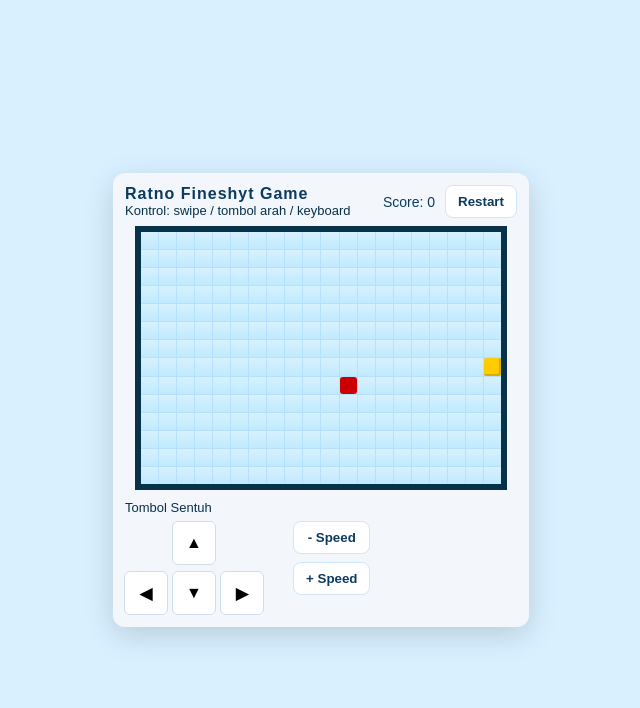
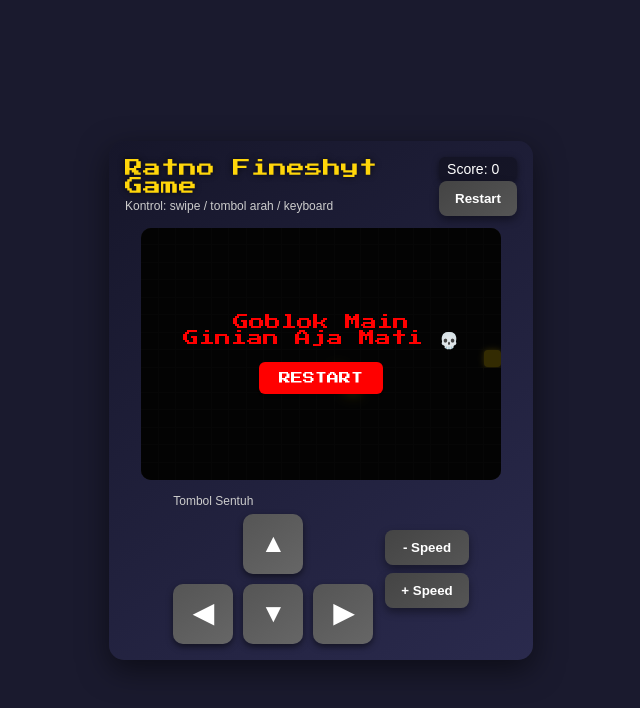
Before and after one commit to KenyotID/OntarId, a plain HTML site: page index.html in a window 1280 px wide. Shown: the whole page, without its empty margins (319-959 px from the left). Drawn offline with Linux system fonts and the light colour scheme.

Commit message:
Update index.html

```diff
--- a/index.html
+++ b/index.html
@@ -1,82 +1,203 @@
+
 <!DOCTYPE html>
 <html lang="id">
 <head>
 <meta charset="utf-8" />
 <meta name="viewport" content="width=device-width,initial-scale=1" />
-<title>Ratn9Headsome </title>
+<title>Ratn9Headsome</title>
+<link href="https://fonts.googleapis.com/css2?family=Press+Start+2P&display=swap" rel="stylesheet">
 <style>
 :root{
-    --cell-size: 18px; /* ubah utk ukuran grid */
-    --cols: 20;
-    --rows: 14;
-    --bg: #d8f0ff;
-    --panel: #0b3b5e;
-    --accent: #ffcc00;
-    --snake: #007700;
-    --food: #cc0000;
+  --cell-size:18px;
+  --cols:20;
+  --rows:14;
+  --bg:#1a1a2e;
+  --snake:#00ffa1;
+  --accent:#ffd60a;
+  --panel:#0b3b5e;
 }
-  html,body{height:100%;margin:0;font-family:Arial, Helvetica, sans-serif;background:var(--bg);display:flex;align-items:center;justify-content:center}
+
+html,body{
+  height:100%;
+  margin:0;
+  font-family:Arial, Helvetica, sans-serif;
+  background: var(--bg);
+  display:flex;
+  align-items:center;
+  justify-content:center;
+}
+
 .wrap{
   width: calc(var(--cols) * var(--cell-size) + 2rem);
   max-width: 98vw;
-    background:#f3f6fb;
-    border-radius:12px;
-    box-shadow:0 8px 30px rgba(0,0,0,0.15);
-    padding:12px;
+  background: linear-gradient(145deg,#16162a,#2a2a4d);
+  border-radius:15px;
+  box-shadow:0 10px 30px rgba(0,0,0,0.5);
+  padding:16px;
+  position: relative;
 }
-  .header{display:flex;justify-content:space-between;align-items:center;margin-bottom:8px}
-  .title{font-weight:700;color:var(--panel);letter-spacing:1px}
-  .info{color:var(--panel);font-size:14px}
+
+.header{
+  display:flex;
+  justify-content:space-between;
+  align-items:center;
+  margin-bottom:12px;
+}
+
+.title{
+  font-family: 'Press Start 2P', monospace;
+  font-size:18px;
+  color: var(--accent);
+  text-shadow: 0 0 6px rgba(0,0,0,0.7);
+  margin-bottom:4px;
+}
+
+.info{
+  color:#fff;
+  font-size:14px;
+  padding:4px 8px;
+  background: rgba(0,0,0,0.3);
+  border-radius:6px;
+  box-shadow: 0 2px 6px rgba(0,0,0,0.5);
+}
+
+.small{font-size:12px;color:#ccc;}
+
 .board{
-    background: #b7e0ff;
+  background: #222;
   width: calc(var(--cols) * var(--cell-size));
   height: calc(var(--rows) * var(--cell-size));
   display:grid;
   grid-template-columns: repeat(var(--cols), 1fr);
   grid-template-rows: repeat(var(--rows), 1fr);
-    gap: 1px;
-    border: 6px solid #08314a;
-    margin: 0 auto;
-    touch-action: none;
-    image-rendering: pixelated;
+  gap:1px;
+  border-radius:10px;
+  overflow:hidden;
+  margin:0 auto;
+  position: relative;
 }
+
 .cell{
   width:100%;
   height:100%;
-    background: linear-gradient(#d7f1ff,#bfeaff);
+  background: #111;
+  transition: background 0.2s;
   box-sizing:border-box;
+  display:flex;
+  align-items:center;
+  justify-content:center;
+  font-size:16px;
 }
+
 .snake{
-    background: var(--panel);
-    box-shadow: inset -2px -2px 0 rgba(0,0,0,0.15);
-    border-radius:2px;
+  background: var(--snake);
+  border-radius:4px;
+  box-shadow: 0 0 4px var(--snake);
 }
+
 .head{
   background: var(--accent);
-  }
-  .food{
-    background: var(--food);
-    border-radius:3px;
-    box-shadow: 0 0 0 3px rgba(204,0,0,0.12) inset;
+  box-shadow: 0 0 6px var(--accent);
 }
 
-  .controls{display:flex;gap:8px;justify-content:center;margin-top:10px;flex-wrap:wrap}
+/* Makanan */
+.food{
+  animation: pulse 0.6s infinite alternate;
+  font-size:20px;
+  color:#ffd60a;
+  text-shadow: 0 0 6px #ffd60a, 0 0 12px #ffd60a;
+}
+
+@keyframes pulse{
+  0%{transform: scale(1);}
+  50%{transform: scale(1.3);}
+  100%{transform: scale(1);}
+}
+
+.controls{
+  display:flex;
+  gap:12px;
+  justify-content:center;
+  margin-top:14px;
+  flex-wrap:wrap;
+}
+
 .btn{
-    background:#ffffff;
-    border:1px solid #cfe6ff;
-    padding:8px 12px;border-radius:8px;font-weight:700;color:var(--panel)
+  background: linear-gradient(145deg,#444,#555);
+  border:none;
+  padding:10px 16px;
+  border-radius:8px;
+  color:#fff;
+  font-weight:700;
+  cursor:pointer;
+  box-shadow:0 4px 8px rgba(0,0,0,0.4);
+  transition: transform 0.1s;
 }
-  .arrow-pad{display:grid;grid-template-columns:repeat(3,42px);gap:6px;align-items:center;justify-items:center}
+
+.btn:active{
+  transform: scale(0.95);
+}
+
+.arrow-pad{
+  display:grid;
+  grid-template-columns:repeat(3,60px);
+  gap:10px;
+  align-items:center;
+  justify-items:center;
+}
+
 .arrow{
-    width:42px;height:42px;border-radius:6px;display:flex;align-items:center;justify-content:center;background:#fff;border:1px solid #cfdfe9;font-weight:700;user-select:none
+  width:60px;
+  height:60px;
+  font-size:26px;
+  border-radius:10px;
+  display:flex;
+  align-items:center;
+  justify-content:center;
+  background: linear-gradient(145deg,#555,#666);
+  color:#fff;
+  font-weight:700;
+  user-select:none;
+  box-shadow:0 3px 6px rgba(0,0,0,0.5);
 }
-  .big{font-size:18px}
-  .hud{display:flex;gap:10px;align-items:center}
-  .small{font-size:13px;color:#08314a}
+
+.arrow:active{
+  transform: scale(0.95);
+}
+
+.gameover-overlay{
+  position:absolute;
+  top:0;left:0;right:0;bottom:0;
+  background:rgba(0,0,0,0.8);
+  display:flex;
+  flex-direction:column;
+  align-items:center;
+  justify-content:center;
+  color:#ff0000;
+  font-family: 'Press Start 2P', monospace;
+  font-size:16px;
+  text-align:center;
+  z-index:10;
+  display:none;
+}
+
+.gameover-overlay button{
+  margin-top:12px;
+  padding:10px 20px;
+  font-family: 'Press Start 2P', monospace;
+  font-size:12px;
+  background:#ff0000;
+  color:#fff;
+  border:none;
+  border-radius:6px;
+  cursor:pointer;
+  box-shadow:0 3px 6px rgba(0,0,0,0.5);
+}
+
 @media (max-width:420px){
-    :root{--cell-size:16px; --cols:18; --rows:12}
-    .arrow{width:36px;height:36px}
-    .arrow-pad{grid-template-columns:repeat(3,36px)}
+  :root{--cell-size:16px; --cols:18; --rows:12;}
+  .arrow{width:50px;height:50px;font-size:22px;}
+  .arrow-pad{grid-template-columns:repeat(3,50px);}
 }
 </style>
 </head>
@@ -93,11 +214,17 @@
     </div>
   </div>
 
-    <div id="board" class="board" tabindex="0"></div>
+  <div id="board" class="board" tabindex="0">
+    <div class="gameover-overlay" id="gameover">
+      Goblok Main<br>
+      Ginian Aja Mati 💀
+      <button id="goRestart">RESTART</button>
+    </div>
+  </div>
 
   <div class="controls">
     <div style="min-width:160px">
-        <div style="font-size:13px;margin-bottom:6px;color:#08314a">Tombol Sentuh</div>
+      <div style="font-size:12px;margin-bottom:6px;color:#ccc">Tombol Sentuh</div>
       <div class="arrow-pad" id="touchPad">
         <div></div>
         <div class="arrow" data-dir="up">▲</div>
@@ -112,34 +239,31 @@
       <button id="speedDown" class="btn">- Speed</button>
       <button id="speedUp" class="btn">+ Speed</button>
     </div>
-
-      <div style="flex:1"></div>
   </div>
 </div>
 
 <script>
-/* SIMPLE SNAKE - grid based, no canvas */
 (function(){
   const BOARD = document.getElementById('board');
   const SCORE = document.getElementById('score');
   const RESTART = document.getElementById('restart');
+  const GO_RESTART = document.getElementById('goRestart');
+  const GAMEOVER = document.getElementById('gameover');
   const speedUpBtn = document.getElementById('speedUp');
   const speedDownBtn = document.getElementById('speedDown');
 
-  // derive cols/rows from computed grid
   let cols = parseInt(getComputedStyle(document.documentElement).getPropertyValue('--cols')) || 20;
   let rows = parseInt(getComputedStyle(document.documentElement).getPropertyValue('--rows')) || 14;
+  let cells = [];
+  let gridSize = cols*rows;
 
-  let cells = []; // array of cell divs
-  let gridSize = cols * rows;
-
-  // build board cells
   function buildBoard(){
-    BOARD.innerHTML = '';
-    cells = [];
+    BOARD.innerHTML='';
+    BOARD.appendChild(GAMEOVER);
+    cells=[];
     for(let i=0;i<gridSize;i++){
-      const d = document.createElement('div');
-      d.className = 'cell';
+      const d=document.createElement('div');
+      d.className='cell';
       BOARD.appendChild(d);
       cells.push(d);
     }
@@ -147,108 +271,98 @@
 
   buildBoard();
 
-  // helpers
-  function idx(x,y){ return y*cols + x; }
-  function coord(i){ return {x: i % cols, y: Math.floor(i/cols)}; }
-  function inside(x,y){ return x>=0 && y>=0 && x<cols && y<rows; }
+  function idx(x,y){return y*cols+x;}
+  function coord(i){return {x:i%cols,y:Math.floor(i/cols)};}
+  function inside(x,y){return x>=0&&y>=0&&x<cols&&y<rows;}
 
-  // game state
-  let snake = [ idx(Math.floor(cols/2), Math.floor(rows/2)) ]; // initial head
-  let dir = {x:1,y:0}; // moving right
-  let nextDir = {...dir};
-  let food = null;
-  let running = false;
-  let score = 0;
-  let speed = 120; // ms per step (lower = faster)
-  let ticker = null;
+  let snake=[idx(Math.floor(cols/2),Math.floor(rows/2))];
+  let dir={x:1,y:0};
+  let nextDir={...dir};
+  let food=null;
+  let running=false;
+  let score=0;
+  let speed=120;
+  let ticker=null;
 
   function placeFood(){
-    let empty = [];
-    for(let i=0;i<gridSize;i++){
-      if(!snake.includes(i)) empty.push(i);
-    }
+    let empty=[];
+    for(let i=0;i<gridSize;i++) if(!snake.includes(i)) empty.push(i);
     if(empty.length===0) return null;
-    food = empty[Math.floor(Math.random()*empty.length)];
+    food=empty[Math.floor(Math.random()*empty.length)];
   }
 
   function render(){
-    // clear
-    cells.forEach(c=>{ c.className='cell' });
-    // snake body
+    cells.forEach(c=>{c.className='cell';c.textContent='';});
     for(let i=0;i<snake.length;i++){
-      let cl = 'snake';
-      if(i===snake.length-1) cl += ' head';
-      cells[ snake[i] ].className = 'cell ' + cl;
+      let cl='snake';
+      if(i===snake.length-1) cl+=' head';
+      cells[snake[i]].className='cell '+cl;
     }
-    if(food !== null) cells[food].className = 'cell food';
-    SCORE.textContent = score;
+    if(food!==null){
+      cells[food].className='cell food';
+      cells[food].textContent='🍆';
+    }
+    SCORE.textContent=score;
   }
 
   function step(){
-    // update dir
-    if((nextDir.x !== -dir.x || nextDir.y !== -dir.y)) dir = {...nextDir}; // prevent reverse
-    const head = coord(snake[snake.length-1]);
-    const nx = head.x + dir.x;
-    const ny = head.y + dir.y;
-    if(!inside(nx,ny)){ gameOver(); return; }
-    const ni = idx(nx,ny);
-    // self collision
-    if(snake.includes(ni)){ gameOver(); return; }
-    // move
+    if(nextDir.x!==-dir.x||nextDir.y!==-dir.y) dir={...nextDir};
+    const head=coord(snake[snake.length-1]);
+    const nx=head.x+dir.x;
+    const ny=head.y+dir.y;
+    if(!inside(nx,ny)){ gameOver(); return;}
+    const ni=idx(nx,ny);
+    if(snake.includes(ni)){gameOver(); return;}
     snake.push(ni);
-    if(ni === food){
-      score += 10;
-      placeFood();
-    } else {
-      snake.shift(); // remove tail
-    }
+    if(ni===food){
+      score+=10;
+      placeFood(); // muncul di tempat baru
+    } else snake.shift();
     render();
   }
 
   function gameOver(){
-    running = false;
+    running=false;
     clearInterval(ticker);
-    alert('Game over. Score: ' + score);
+    GAMEOVER.style.display='flex';
   }
 
   function start(){
-    // reset
-    cols = parseInt(getComputedStyle(document.documentElement).getPropertyValue('--cols')) || cols;
-    rows = parseInt(getComputedStyle(document.documentElement).getPropertyValue('--rows')) || rows;
-    gridSize = cols*rows;
+    cols=parseInt(getComputedStyle(document.documentElement).getPropertyValue('--cols'))||cols;
+    rows=parseInt(getComputedStyle(document.documentElement).getPropertyValue('--rows'))||rows;
+    gridSize=cols*rows;
     buildBoard();
-    snake = [ idx(Math.floor(cols/2), Math.floor(rows/2)) ];
-    dir = {x:1,y:0};
-    nextDir = {...dir};
-    score = 0;
+    snake=[idx(Math.floor(cols/2),Math.floor(rows/2))];
+    dir={x:1,y:0};
+    nextDir={...dir};
+    score=0;
     placeFood();
     render();
-    running = true;
+    running=true;
+    GAMEOVER.style.display='none';
     clearInterval(ticker);
-    ticker = setInterval(step, speed);
+    ticker=setInterval(step,speed);
   }
 
-  // controls
-  document.addEventListener('keydown', e=>{
-    const key = e.key;
-    if(key === 'ArrowUp' || key === 'w') nextDir = {x:0,y:-1};
-    if(key === 'ArrowDown' || key === 's') nextDir = {x:0,y:1};
-    if(key === 'ArrowLeft' || key === 'a') nextDir = {x:-1,y:0};
-    if(key === 'ArrowRight' || key === 'd') nextDir = {x:1,y:0};
+  document.addEventListener('keydown',e=>{
+    const key=e.key;
+    if(key==='ArrowUp'||key==='w') nextDir={x:0,y:-1};
+    if(key==='ArrowDown'||key==='s') nextDir={x:0,y:1};
+    if(key==='ArrowLeft'||key==='a') nextDir={x:-1,y:0};
+    if(key==='ArrowRight'||key==='d') nextDir={x:1,y:0};
   });
 
-  // touch buttons
   document.querySelectorAll('.arrow').forEach(b=>{
-    b.addEventListener('touchstart', e=>{
-      const d = b.getAttribute('data-dir');
+    b.addEventListener('touchstart',e=>{
+      const d=b.getAttribute('data-dir');
       if(d==='up') nextDir={x:0,y:-1};
       if(d==='down') nextDir={x:0,y:1};
       if(d==='left') nextDir={x:-1,y:0};
       if(d==='right') nextDir={x:1,y:0};
       e.preventDefault();
     });
-    b.addEventListener('mousedown', e=>{
-      const d = b.getAttribute('data-dir');
+    b.addEventListener('mousedown',e=>{
+      const d=b.getAttribute('data-dir');
       if(d==='up') nextDir={x:0,y:-1};
       if(d==='down') nextDir={x:0,y:1};
       if(d==='left') nextDir={x:-1,y:0};
@@ -256,44 +370,40 @@
     });
   });
 
-  // swipe detection on board
   (function addSwipe(el){
     let startX=0,startY=0,active=false;
-    el.addEventListener('touchstart', e=>{
-      active=true; startX = e.touches[0].clientX; startY = e.touches[0].clientY;
-    }, {passive:true});
-    el.addEventListener('touchmove', e=>{ if(!active) return; e.preventDefault(); }, {passive:false});
-    el.addEventListener('touchend', e=>{
+    el.addEventListener('touchstart',e=>{active=true; startX=e.touches[0].clientX; startY=e.touches[0].clientY;},{passive:true});
+    el.addEventListener('touchmove',e=>{if(!active) return; e.preventDefault();},{passive:false});
+    el.addEventListener('touchend',e=>{
       if(!active) return;
       active=false;
-      const endX = (e.changedTouches && e.changedTouches[0]) ? e.changedTouches[0].clientX : startX;
-      const endY = (e.changedTouches && e.changedTouches[0]) ? e.changedTouches[0].clientY : startY;
-      const dx = endX - startX, dy = endY - startY;
-      if(Math.abs(dx) > Math.abs(dy)){
-        if(dx > 20) nextDir = {x:1,y:0};
-        else if(dx < -20) nextDir = {x:-1,y:0};
-      } else {
-        if(dy > 20) nextDir = {x:0,y:1};
-        else if(dy < -20) nextDir = {x:0,y:-1};
+      const endX=e.changedTouches[0].clientX;
+      const endY=e.changedTouches[0].clientY;
+      const dx=endX-startX,dy=endY-startY;
+      if(Math.abs(dx)>Math.abs(dy)){
+        if(dx>20) nextDir={x:1,y:0};
+        else if(dx<-20) nextDir={x:-1,y:0};
+      }else{
+        if(dy>20) nextDir={x:0,y:1};
+        else if(dy<-20) nextDir={x:0,y:-1};
       }
-    }, {passive:true});
+    },{passive:true});
   })(BOARD);
 
-  RESTART.addEventListener('click', ()=>start());
-  speedUpBtn.addEventListener('click', ()=>{
-    speed = Math.max(40, speed - 20);
-    if(running){ clearInterval(ticker); ticker = setInterval(step, speed); }
+  RESTART.addEventListener('click',()=>start());
+  GO_RESTART.addEventListener('click',()=>start());
+
+  speedUpBtn.addEventListener('click',()=>{
+    speed=Math.max(40,speed-20);
+    if(running){clearInterval(ticker); ticker=setInterval(step,speed);}
   });
-  speedDownBtn.addEventListener('click', ()=>{
-    speed = Math.min(300, speed + 20);
-    if(running){ clearInterval(ticker); ticker = setInterval(step, speed); }
+  speedDownBtn.addEventListener('click',()=>{
+    speed=Math.min(300,speed+20);
+    if(running){clearInterval(ticker); ticker=setInterval(step,speed);}
   });
 
-  // start initially
   start();
-
-  // keep focus for keyboard
-  BOARD.addEventListener('click', ()=>BOARD.focus());
+  BOARD.addEventListener('click',()=>BOARD.focus());
 })();
 </script>
 </body>
```
Lines whose indentation alone changed are shown as unchanged.
